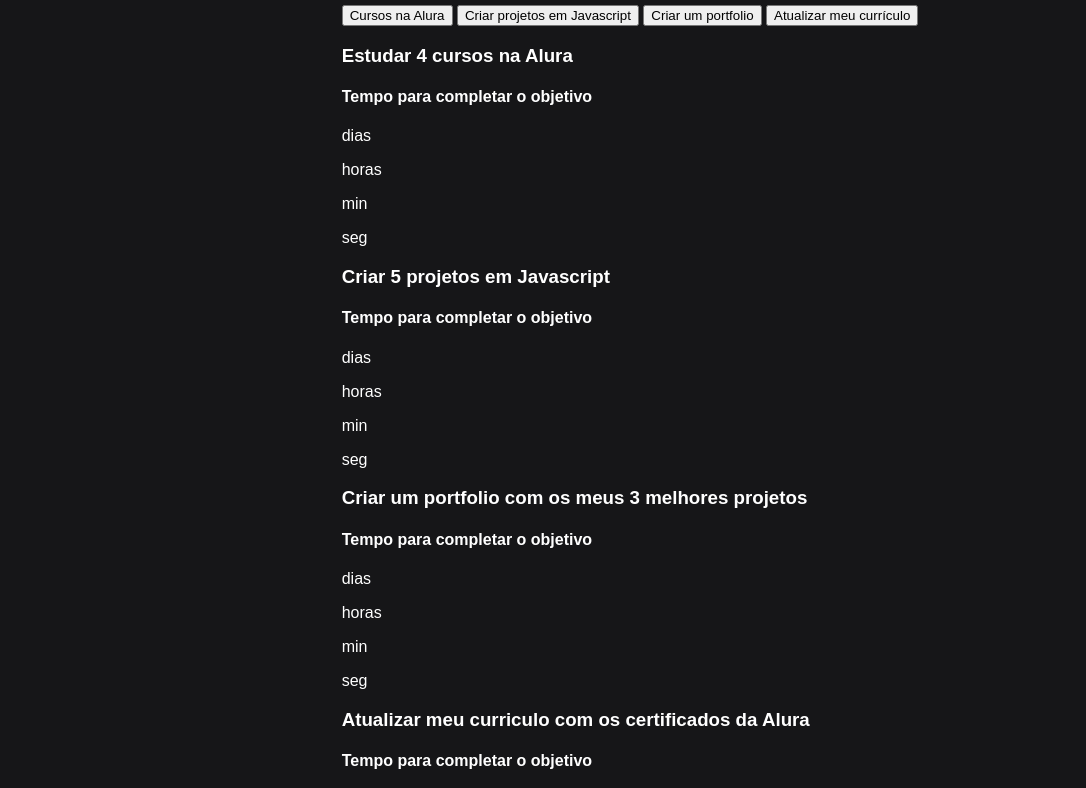
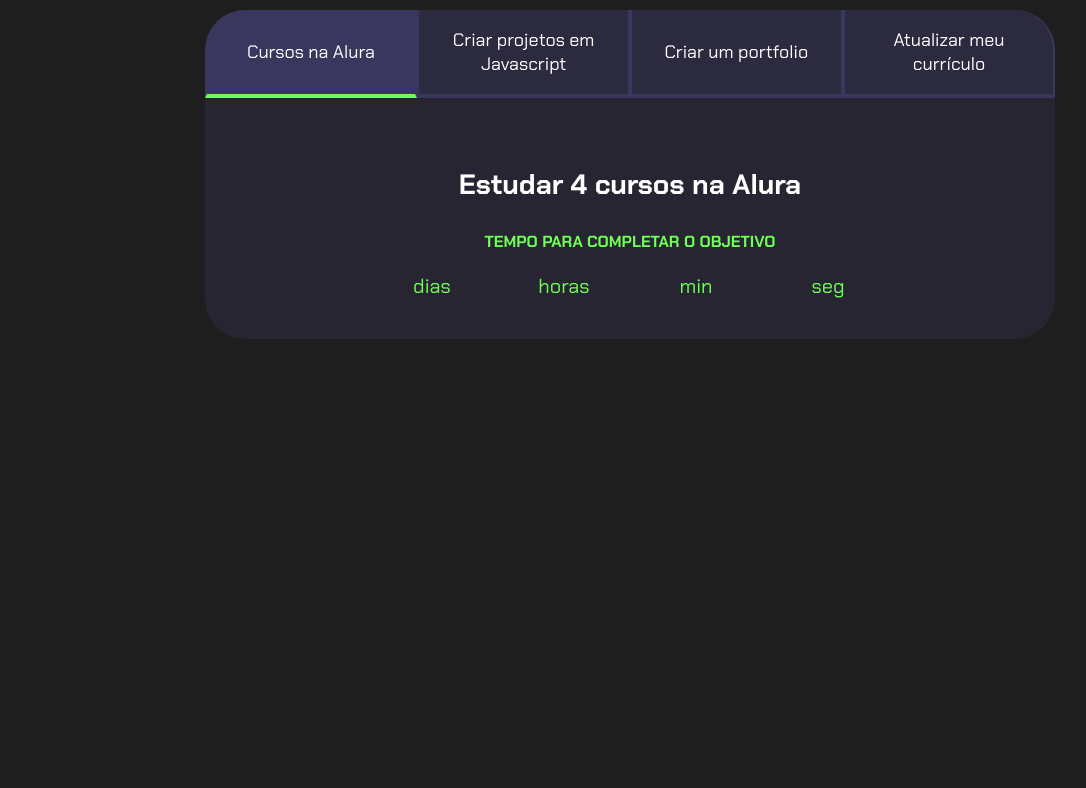
Before and after one commit to ErickaCordeiro/erycka, a plain HTML site: page index.html in a window 1280 px wide. Shown: the part 93-881 px from the top of the page, without its empty margins (10-1096 px from the left). After the commit the page ends 800 px from the top, so only its background shows below. Drawn offline with Linux system fonts and the light colour scheme; a script that the page names is missing.

Commit message:
Update style.css

```diff
--- a/style.css
+++ b/style.css
@@ -1,4 +1,6 @@
-:root{
+@import url('https://fonts.googleapis.com/css2?family=Chakra+Petch:wght@400;700&display=swap');
+
+:root {
     --cor-de-fundo: #1E1E1E;
     --verde: #6FFF57;
     --branco: #FFFFFF;
@@ -6,22 +8,13 @@
     --botao-inativo: rgba(58, 55, 94, 0.5);
     --texto-fundo: rgba(58, 55, 94, 0.3);
 }
-@import url('https://fonts.googleapis.com/css?family=Chakra+Petch:wght@400;700&display=swap');
 
-:root {
-  --cor-de-fundo: #161618;
-  --verde: #6FFF57;
-  --branco: #FFFFFF;
-  --botao-ativo: #3A375E;
-  --botao-inativo: rgba(58, 55, 94, 0.5);
-  --texto-fundo: rgba(58, 55, 94, 0.3);
+body {
+    background-color: var(--cor-de-fundo);
+    color: var(--branco);
+    font-family: 'Chakra Petch', sans-serif;
 }
 
-body {
-  background-color: var(--cor-de-fundo);
-  color: var(--branco);
-  font-family: 'Chakra Petch', sans-serif;
-}
 
 .conteudo-principal {
     display: flex;
@@ -32,11 +25,104 @@
     width: 100%;
     margin: 0 auto;
 }
+
 .titulo-principal {
     text-align: left;
     width: 100%;
     font-size: 32px;
 }
+
 .titulo-principal span {
     color: var(--verde);
 }
+
+
+.botao {
+    font-family: 'Chakra Petch', sans-serif;
+    background-color: var(--botao-inativo);
+    color: var(--branco);
+    display: flex;
+    justify-content: center;
+    padding: 1em;
+    font-size: 18px;
+    align-items: center;
+    width: 100%;
+    border-bottom: 4px solid var(--botao-ativo);
+    border-left: 2px solid var(--botao-ativo);
+    border-right: 2px solid var(--botao-ativo);
+    border-top: none;
+}
+
+.botao:first-child {
+    border-radius: 40px 40px 0 0;
+}
+
+.botoes {
+    display: block;
+}
+
+.botao.ativo{
+    background-color: var(--botao-ativo);
+    border-bottom: 4px solid var(--verde);
+}
+
+.abas-textos{
+    background-color: var(--texto-fundo);
+    padding: 40px;
+    border-radius: 0 0 40px 40px;
+}
+.aba-conteudo.ativo{
+    display:block;
+}
+
+.aba-conteudo{
+    display: none;
+}
+
+.aba-conteudo-titulo-principal{
+    font-size: 28px;
+    text-align: center;
+}
+.aba-conteudo-titulo-secundario{
+    text-align: center;
+    color: var(--verde);
+    text-transform: uppercase;
+}
+
+.contador{
+    display:flex;
+    justify-content: center;
+    flex-wrap: wrap;
+}
+.contador-digito{
+    padding: 0 16px;
+    text-align: center;
+    min-width: 100px;
+}
+
+.contador-digito-numero{
+    font-size: 80px;
+    margin: 0;
+
+}
+
+.contador-digito-texto{
+    color: var(--verde);
+    font-size: 20px;
+    margin: 0;
+
+}
+
+@media screen and (min-width: 768px) {
+    .botoes {
+        display: flex;
+    }
+
+    .botao:first-child {
+        border-radius: 40px 0 0 0;
+    }
+
+    .botao:last-child {
+        border-radius: 0 40px 0 0;
+    }
+}
```
